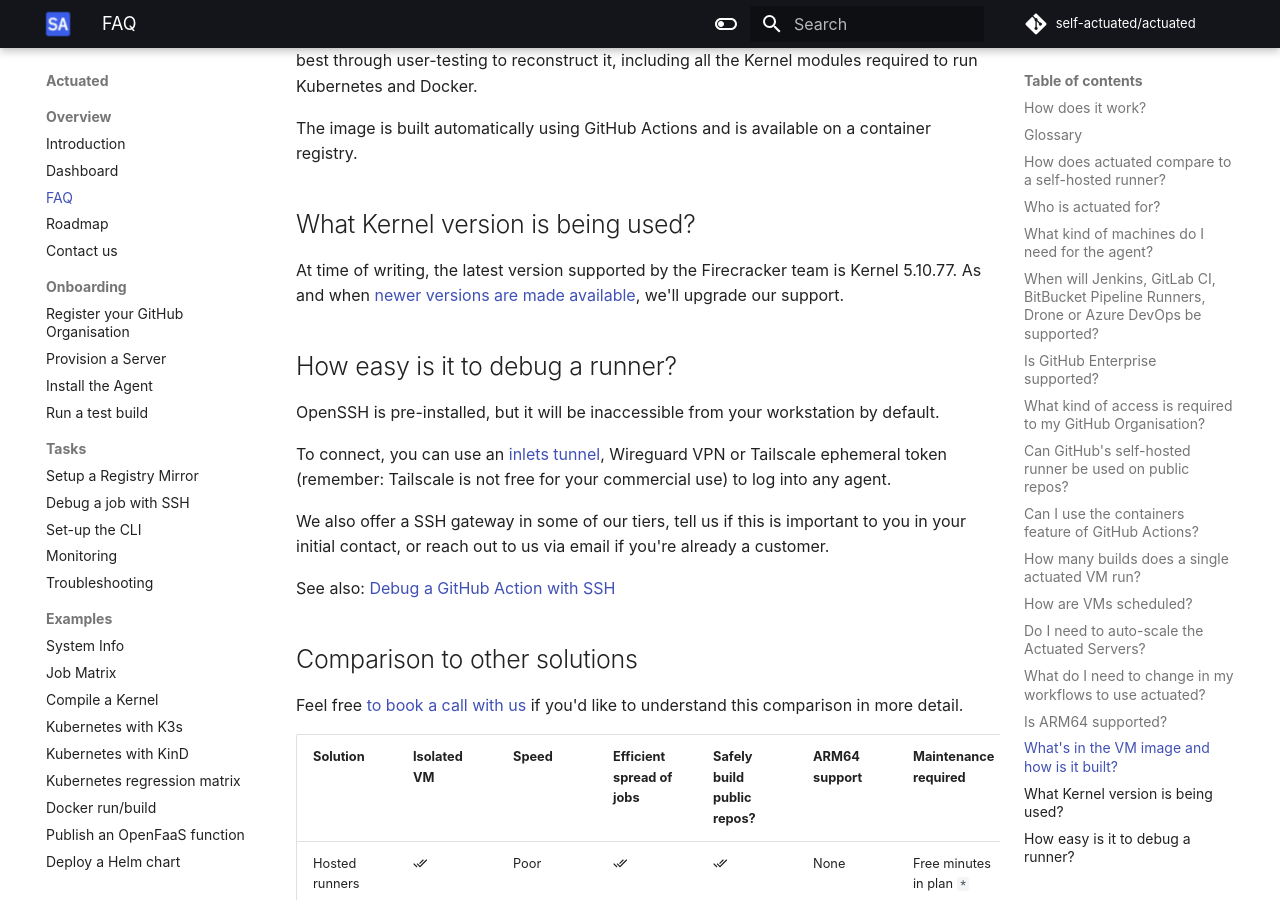
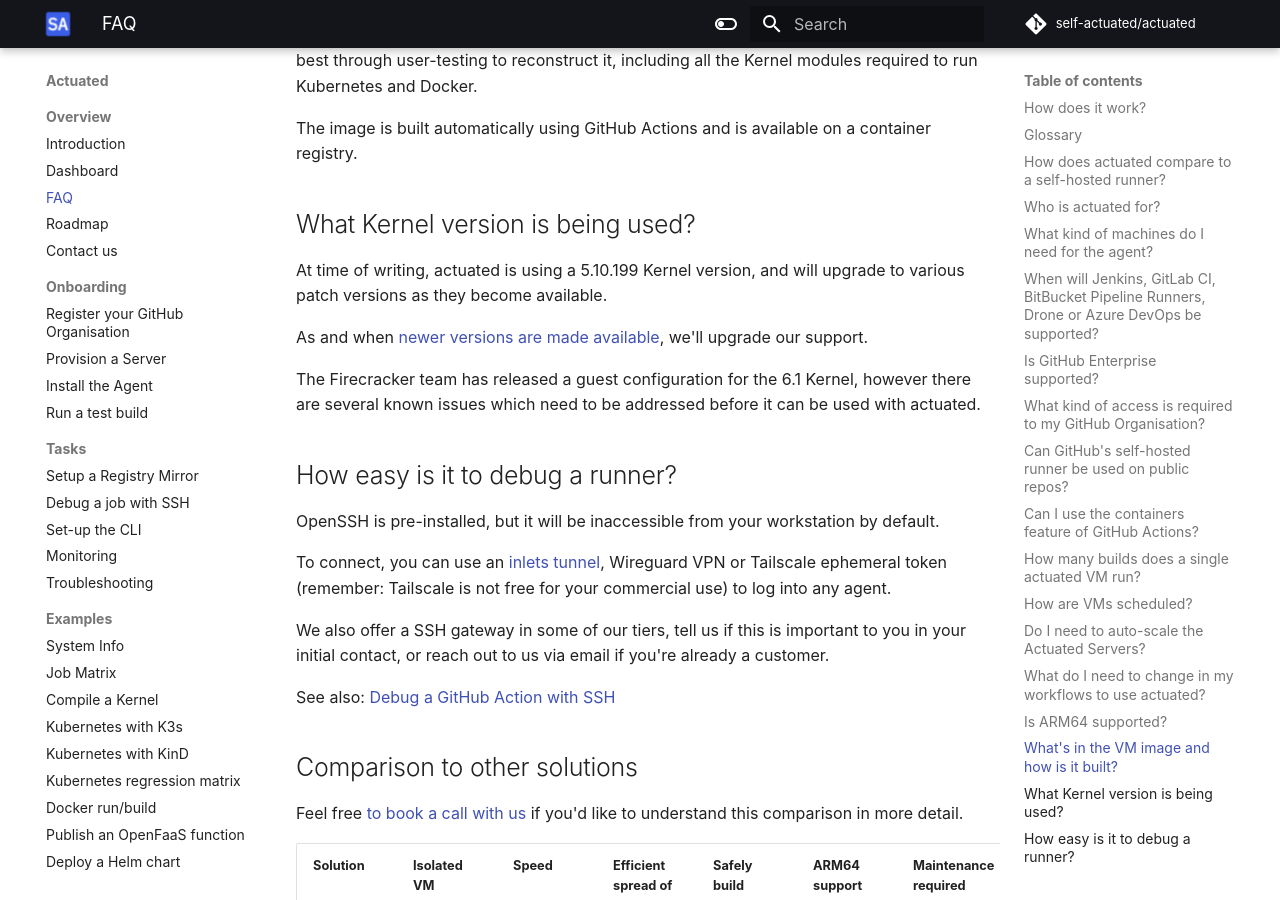
Before and after one commit to welteki/docs.actuated.dev, an MkDocs documentation site: the page built from docs/faq.md, in a window 1280 px wide and 900 px high, scrolled down 6307 px. Built offline with MkDocs 1.6.1 and Material for MkDocs 9.7.7, drawn with Linux system fonts in a browser that asks for light colours; some web fonts are replaced.

Commit message:
Update notes on Kernel version being used
Signed-off-by: Alex Ellis (OpenFaaS Ltd) <alexellis2@gmail.com>

```diff
--- a/docs/faq.md
+++ b/docs/faq.md
@@ -172,7 +172,11 @@
 
 ## What Kernel version is being used?
 
-At time of writing, the latest version supported by the Firecracker team is Kernel 5.10.77. As and when [newer versions are made available](https://github.com/firecracker-microvm/firecracker/tree/master/resources/guest_configs), we'll upgrade our support.
+At time of writing, actuated is using a 5.10.199 Kernel version, and will upgrade to various patch versions as they become available.
+
+As and when [newer versions are made available](https://github.com/firecracker-microvm/firecracker/tree/master/resources/guest_configs), we'll upgrade our support.
+
+The Firecracker team has released a guest configuration for the 6.1 Kernel, however there are several known issues which need to be addressed before it can be used with actuated.
 
 ## How easy is it to debug a runner?
 
```
